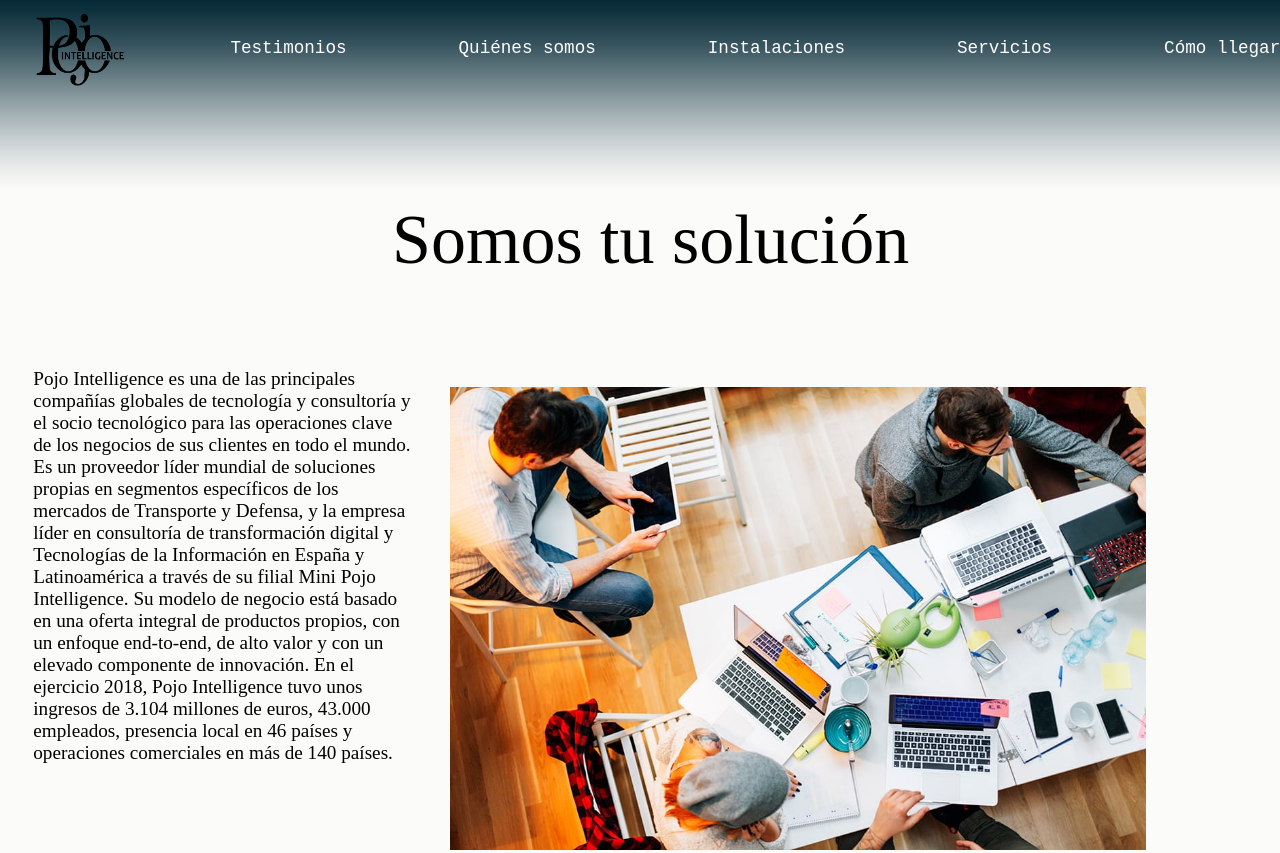
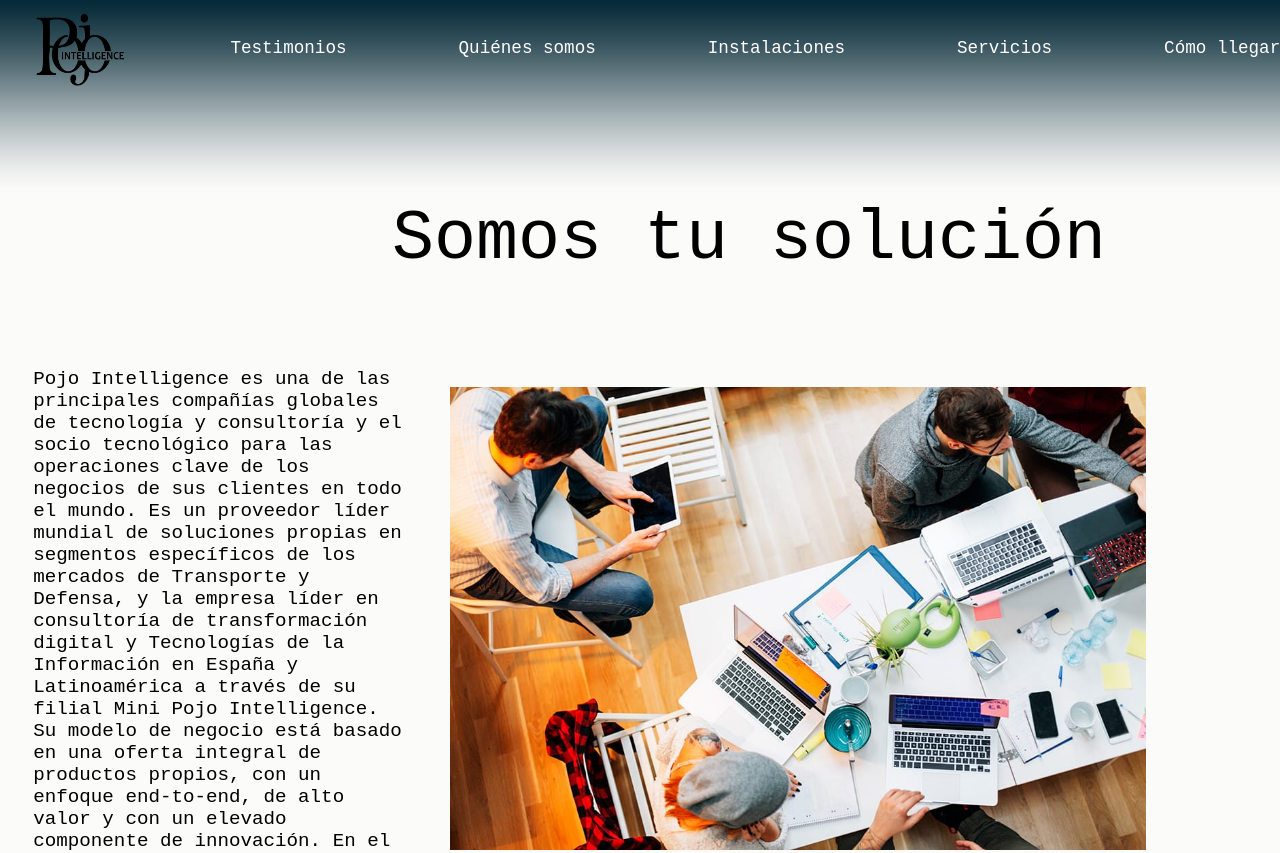
Before and after one commit to AlonsoCasilda/pojointelligence, a plain HTML site: page quienesSomos.html in a window 1280 px wide. Shown: the top 853 px of the page. Drawn offline with Linux system fonts and the light colour scheme.

Commit message:
Update disenioQuienesSomos.css

```diff
--- a/CSS/disenioQuienesSomos.css
+++ b/CSS/disenioQuienesSomos.css
@@ -30,15 +30,11 @@
     margin-left:8%;
     display: inline;
     background-color: *rgb(223, 219, 219);
-
-
     position: static;
     padding-top:1%;
     padding-bottom:1%;
     font-size: 110%;
 }
-
-
 
 .menuLetra:hover{
     margin-left: 8%;
@@ -87,8 +83,6 @@
     margin-top: 27%;
     margin-left:2%;
     font-size: 120%;
-    font-family: "Latha";
-
 }
 .quienGrupo{
     float:right;
@@ -117,5 +111,4 @@
     margin-top: 15%;
     position: absolute;
     font-size: 70px;
-    font-family: "Latha";
 }
```
